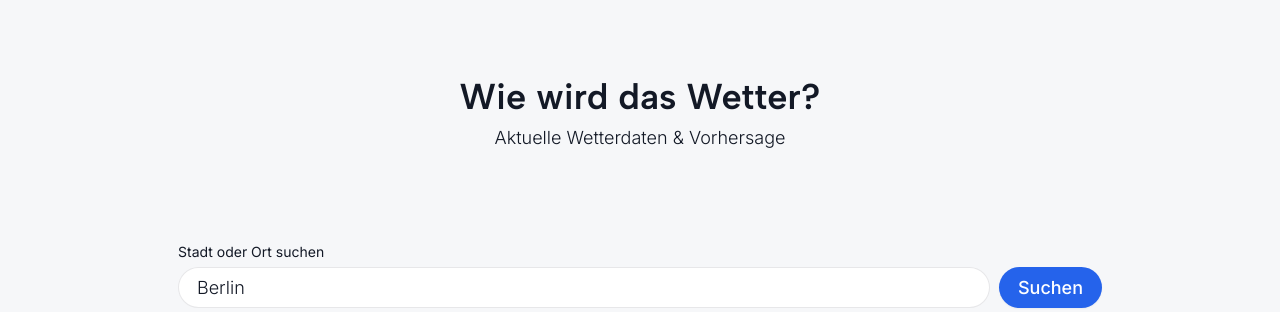
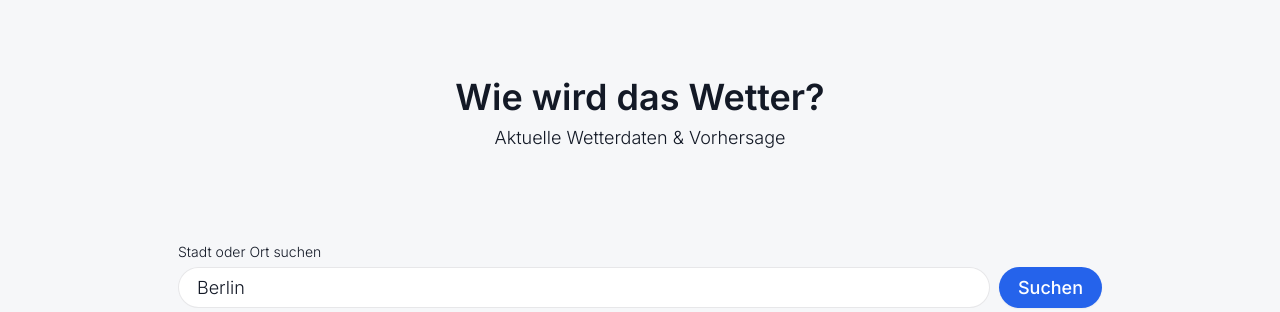
Before and after one commit to mradermaker/weather-app, a Vue app: page / in a window 1280 px wide. Shown: the part 120-432 px from the top of the page. Built offline with nearby package versions, Linux system fonts and the light colour scheme; no server answers.

Commit message:
changed headline font to Inter

```diff
--- a/index.html
+++ b/index.html
@@ -7,7 +7,7 @@
     <link rel="preconnect" href="https://fonts.googleapis.com" />
     <link rel="preconnect" href="https://fonts.gstatic.com" crossorigin />
     <link
-      href="https://fonts.googleapis.com/css2?family=Albert+Sans:wght@500;600&family=Inter:wght@300;400;500&display=swap"
+      href="https://fonts.googleapis.com/css2?family=Inter:wght@500;600&family=Inter:wght@300;500;600&display=swap"
       rel="stylesheet"
     />
 
--- a/src/assets/main.css
+++ b/src/assets/main.css
@@ -33,7 +33,7 @@
   --shadow-md: 0 4px 12px color-mix(in srgb, var(--color-text) 10%, transparent);
 
   /* Font */
-  --font-headline: 'Albert Sans', system-ui, sans-serif;
+  --font-headline: 'Inter', system-ui, sans-serif;
   --font-text: 'Inter', system-ui, sans-serif;
 
   --font-size-base: 18px;
@@ -296,7 +296,6 @@ button {
 
 .field__label {
   font-size: var(--font-size-small);
-  font-weight: 400;
 }
 
 .field__control {
```
